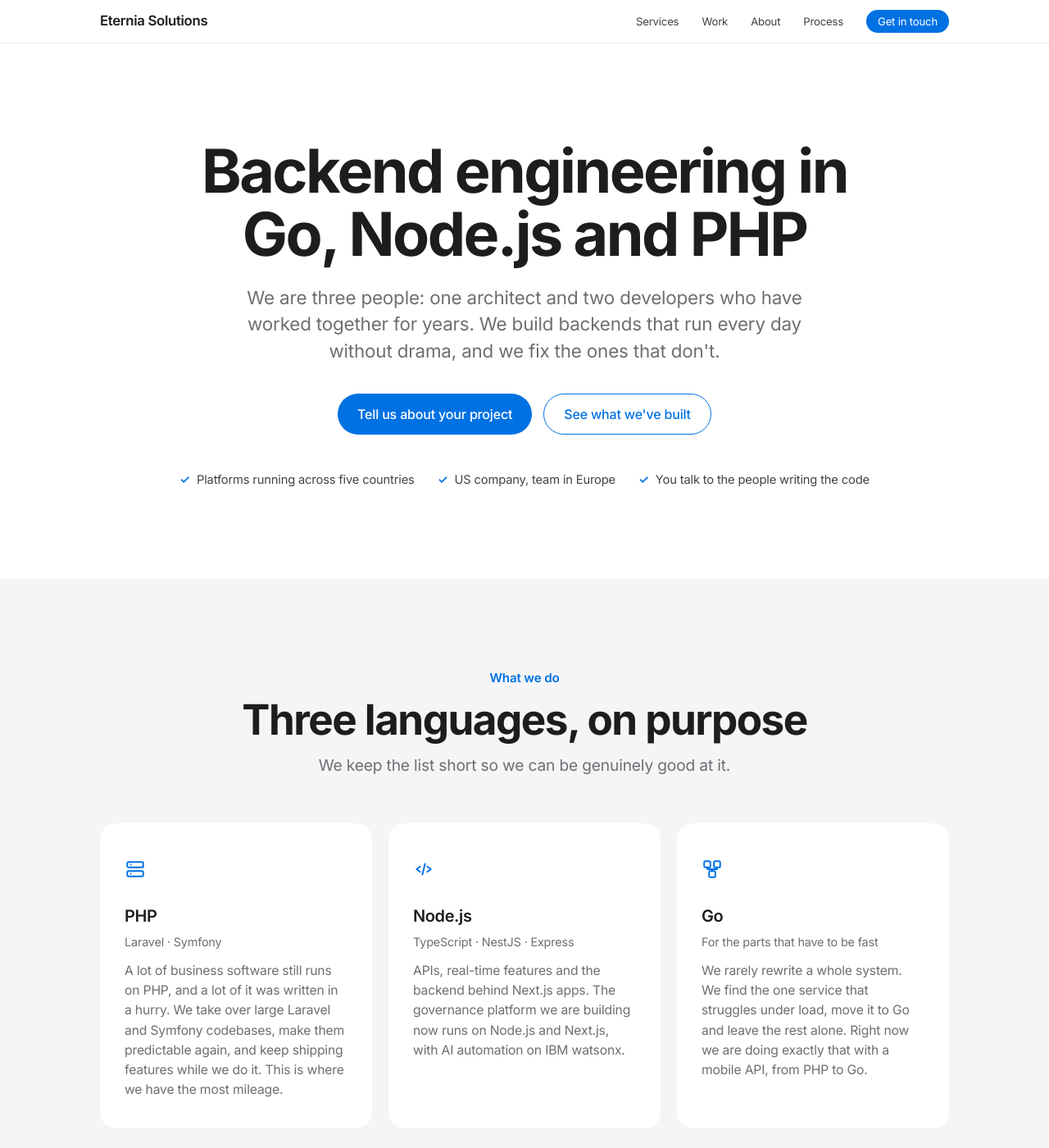
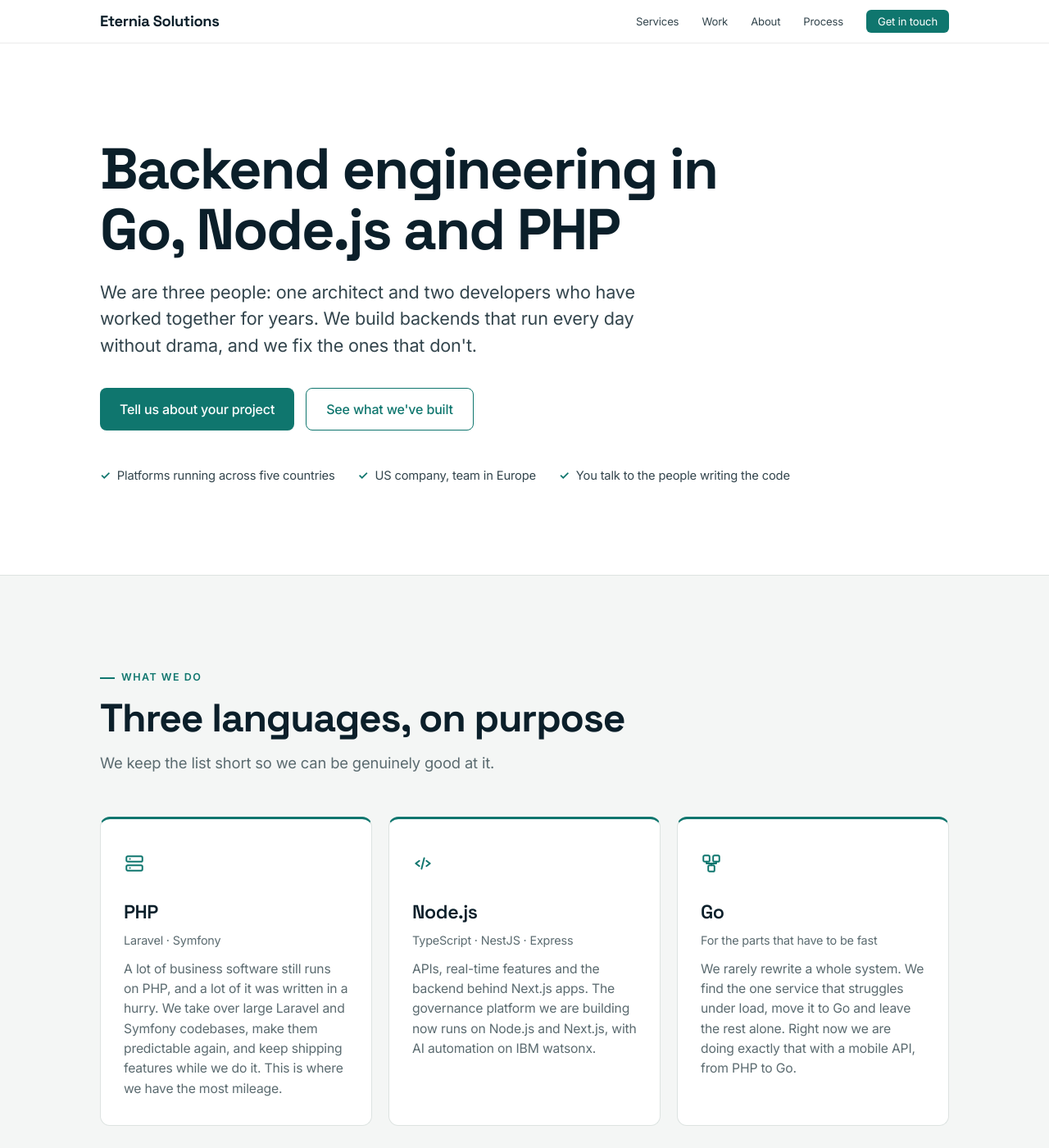
Before and after one commit to sjakovic/sjakovic.github.io, a Jekyll site: the page built from index.md, in a window 1280 px wide and 1400 px high. Shown: the whole window at 82% size. Built offline with Jekyll 4.4.1, drawn with Linux system fonts in a browser that asks for light colours.

Commit message:
Add files via upload

```diff
--- a/assets/css/site.css
+++ b/assets/css/site.css
@@ -1,14 +1,19 @@
-/* Eternia Solutions - light, Apple-style theme */
+/* Eternia Solutions - site theme */
+@import url('https://fonts.googleapis.com/css2?family=Space+Grotesk:wght@500;600;700&display=swap');
 :root {
     --bg: #ffffff;
-    --bg-alt: #f5f5f7;
-    --text: #1d1d1f;
-    --text-2: #424245;
-    --muted: #6e6e73;
-    --line: #d2d2d7;
-    --accent: #0071e3;
-    --accent-hover: #0077ed;
-    --radius: 20px;
+    --bg-alt: #f4f6f5;
+    --text: #0b1f2a;
+    --text-2: #33454d;
+    --muted: #5b6b70;
+    --line: #dde3e1;
+    --accent: #0f766e;
+    --accent-hover: #115e59;
+    --head: 'Space Grotesk', 'Inter', sans-serif;
+    --dark: #0b1f2a;
+    --dark-card: #12303c;
+    --dark-link: #5eead4;
+    --radius: 12px;
     --font: 'Inter', -apple-system, BlinkMacSystemFont, 'SF Pro Text', 'Segoe UI', Roboto, sans-serif;
 }
 
@@ -23,61 +28,62 @@ img { max-width: 100%; display: block; }
 /* Navigation */
 .navbar { position: fixed; top: 0; left: 0; right: 0; z-index: 100; background: rgba(255,255,255,0.8); backdrop-filter: saturate(180%) blur(20px); -webkit-backdrop-filter: saturate(180%) blur(20px); border-bottom: 1px solid rgba(0,0,0,0.08); }
 .nav-content { display: flex; align-items: center; justify-content: space-between; height: 52px; }
-.logo { font-weight: 600; font-size: 1.05rem; color: var(--text); letter-spacing: -0.02em; }
+.logo { font-family: var(--head); font-weight: 700; font-size: 1.15rem; color: var(--text); letter-spacing: -0.02em; }
 .logo:hover { text-decoration: none; }
 .nav-links { list-style: none; display: flex; align-items: center; gap: 28px; }
 .nav-links a { color: var(--text-2); font-size: 0.82rem; }
 .nav-links a:hover { color: var(--text); text-decoration: none; }
-.nav-links a.nav-cta { background: var(--accent); color: #fff; padding: 6px 14px; border-radius: 980px; }
+.nav-links a.nav-cta { background: var(--accent); color: #fff; padding: 6px 14px; border-radius: 6px; }
 .nav-links a.nav-cta:hover { background: var(--accent-hover); }
 .mobile-toggle { display: none; background: none; border: 0; font-size: 1.3rem; color: var(--text); cursor: pointer; }
 
 /* Buttons */
-.cta-group { display: flex; gap: 14px; justify-content: center; flex-wrap: wrap; margin-top: 36px; }
-.cta-button { display: inline-flex; align-items: center; gap: 6px; padding: 12px 24px; border-radius: 980px; font-size: 1rem; font-weight: 500; transition: background .2s; }
+.cta-group { display: flex; gap: 14px; flex-wrap: wrap; margin-top: 36px; }
+.cta-button { display: inline-flex; align-items: center; gap: 6px; padding: 13px 24px; border-radius: 8px; font-size: 1rem; font-weight: 500; transition: background .2s; }
 .cta-button:hover { text-decoration: none; }
 .cta-primary { background: var(--accent); color: #fff; }
 .cta-primary:hover { background: var(--accent-hover); }
 .cta-secondary { color: var(--accent); border: 1px solid var(--accent); }
-.cta-secondary:hover { background: rgba(0,113,227,0.06); }
+.cta-secondary:hover { background: rgba(15,118,110,0.07); }
 
 /* Hero */
-.hero { padding: 170px 0 110px; text-align: center; background: var(--bg); }
-.hero-content { max-width: 860px; margin: 0 auto; }
+.hero { padding: 170px 0 110px; background: var(--bg); border-bottom: 1px solid var(--line); }
+.hero-content { max-width: 860px; }
 .hero-badge { display: inline-block; color: var(--muted); font-size: 0.95rem; font-weight: 500; margin-bottom: 18px; }
-.hero h1 { font-size: clamp(2.6rem, 6vw, 4.6rem); font-weight: 700; line-height: 1.05; letter-spacing: -0.035em; margin-bottom: 22px; }
-.hero p { font-size: clamp(1.1rem, 2vw, 1.4rem); color: var(--muted); max-width: 700px; margin: 0 auto; line-height: 1.45; }
-.hero-credentials { list-style: none; display: flex; justify-content: center; flex-wrap: wrap; gap: 10px 28px; margin-top: 44px; color: var(--text-2); font-size: 0.92rem; }
+.hero h1 { font-family: var(--head); font-size: clamp(2.5rem, 5.8vw, 4.4rem); font-weight: 700; line-height: 1.05; letter-spacing: -0.03em; margin-bottom: 22px; }
+.hero p { font-size: clamp(1.1rem, 2vw, 1.35rem); color: var(--text-2); max-width: 680px; line-height: 1.5; }
+.hero-credentials { list-style: none; display: flex; flex-wrap: wrap; gap: 10px 28px; margin-top: 44px; color: var(--text-2); font-size: 0.92rem; }
 .hero-credentials li::before { content: '\2713'; color: var(--accent); margin-right: 8px; font-weight: 600; }
 
 /* Sections */
 .services, .work, .technologies, .about, .process-content { padding: 110px 0; }
 .services, .technologies { background: var(--bg-alt); }
-.section-header { text-align: center; margin-bottom: 56px; }
-.section-badge { display: block; color: var(--accent); font-size: 0.95rem; font-weight: 600; margin-bottom: 10px; }
-.section-header h2 { font-size: clamp(2rem, 4.5vw, 3.2rem); font-weight: 700; letter-spacing: -0.03em; line-height: 1.1; margin-bottom: 14px; }
-.section-header p { font-size: 1.2rem; color: var(--muted); max-width: 640px; margin: 0 auto; }
+.section-header { margin-bottom: 52px; max-width: 760px; }
+.section-badge { display: inline-block; color: var(--accent); font-size: 0.78rem; font-weight: 600; text-transform: uppercase; letter-spacing: 0.12em; margin-bottom: 14px; padding-left: 26px; position: relative; }
+.section-badge::before { content: ''; position: absolute; left: 0; top: 50%; width: 18px; height: 2px; background: var(--accent); }
+.section-header h2 { font-family: var(--head); font-size: clamp(2rem, 4.2vw, 3rem); font-weight: 700; letter-spacing: -0.025em; line-height: 1.1; margin-bottom: 14px; }
+.section-header p { font-size: 1.15rem; color: var(--muted); max-width: 640px; }
 
 /* Services */
 .services-grid { display: grid; grid-template-columns: repeat(3, 1fr); gap: 20px; }
-.service-card { background: var(--bg); border-radius: var(--radius); padding: 34px 30px; transition: transform .3s, box-shadow .3s; }
-.service-card:hover { transform: translateY(-4px); box-shadow: 0 14px 40px rgba(0,0,0,0.08); }
+.service-card { background: var(--bg); border: 1px solid var(--line); border-top: 3px solid var(--accent); border-radius: var(--radius); padding: 32px 28px; transition: box-shadow .3s; }
+.service-card:hover { box-shadow: 0 12px 32px rgba(11,31,42,0.08); }
 .service-icon { width: 44px; height: 44px; color: var(--accent); margin-bottom: 20px; display: flex; align-items: center; }
 .service-icon svg, .contact-icon svg { color: var(--accent); }
-.service-card h3 { font-size: 1.25rem; font-weight: 600; letter-spacing: -0.02em; margin-bottom: 10px; }
+.service-card h3 { font-family: var(--head); font-size: 1.45rem; font-weight: 600; letter-spacing: -0.02em; margin-bottom: 10px; }
 .service-card p { color: var(--muted); font-size: 0.98rem; line-height: 1.55; }
 
 /* Work */
 .work-grid { display: grid; grid-template-columns: repeat(2, 1fr); gap: 20px; }
-.work-card { background: var(--bg-alt); border-radius: var(--radius); padding: 40px 36px; }
+.work-card { background: var(--bg); border: 1px solid var(--line); border-radius: var(--radius); padding: 36px 34px; }
 .work-meta { font-size: 0.82rem; font-weight: 600; color: var(--muted); text-transform: uppercase; letter-spacing: 0.04em; margin-bottom: 12px; }
-.work-card h3 { font-size: 1.5rem; font-weight: 700; letter-spacing: -0.025em; line-height: 1.2; margin-bottom: 14px; }
+.work-card h3 { font-family: var(--head); font-size: 1.45rem; font-weight: 700; letter-spacing: -0.025em; line-height: 1.2; margin-bottom: 14px; }
 .work-card p { color: var(--text-2); font-size: 1rem; line-height: 1.6; margin-bottom: 18px; }
 .work-stack { font-size: 0.9rem; color: var(--accent); font-weight: 500; }
 
 /* Technologies */
 .tech-grid { display: grid; grid-template-columns: repeat(5, 1fr); gap: 16px; }
-.tech-category { background: var(--bg); border-radius: 16px; padding: 26px 22px; }
+.tech-category { background: var(--bg); border: 1px solid var(--line); border-radius: 12px; padding: 26px 22px; }
 .tech-category h3 { font-size: 0.95rem; font-weight: 600; margin-bottom: 14px; }
 .tech-category ul { list-style: none; }
 .tech-category li { color: var(--muted); font-size: 0.92rem; padding: 4px 0; }
@@ -86,25 +92,25 @@ img { max-width: 100%; display: block; }
 .about-content { max-width: 760px; margin: 0 auto; }
 .about-content p { font-size: 1.15rem; color: var(--text-2); line-height: 1.65; margin-bottom: 22px; }
 .about-content p:first-of-type { font-size: 1.4rem; color: var(--text); font-weight: 600; letter-spacing: -0.02em; line-height: 1.4; }
-.founder-card { max-width: 760px; margin: 48px auto 0; display: flex; gap: 32px; align-items: flex-start; background: var(--bg-alt); border-radius: var(--radius); padding: 36px; }
+.founder-card { max-width: 760px; margin: 48px auto 0; display: flex; gap: 32px; align-items: flex-start; background: var(--bg-alt); border: 1px solid var(--line); border-radius: var(--radius); padding: 36px; }
 .founder-photo { width: 120px; height: 120px; border-radius: 50%; object-fit: cover; flex-shrink: 0; }
 .founder-label { font-size: 0.82rem; font-weight: 600; color: var(--muted); text-transform: uppercase; letter-spacing: 0.04em; }
-.founder-text h3 { font-size: 1.6rem; font-weight: 700; letter-spacing: -0.025em; margin: 4px 0 2px; }
+.founder-text h3 { font-family: var(--head); font-size: 1.6rem; font-weight: 700; letter-spacing: -0.025em; margin: 4px 0 2px; }
 .founder-role { color: var(--muted); margin-bottom: 12px; }
 .founder-text p { color: var(--text-2); line-height: 1.6; }
 .founder-link { display: inline-block; margin-top: 12px; font-weight: 500; }
 
 /* Contact */
-.contact-section { padding: 110px 0; background: var(--text); color: #f5f5f7; text-align: center; }
-.contact-content h2 { font-size: clamp(2rem, 4.5vw, 3.2rem); font-weight: 700; letter-spacing: -0.03em; margin-bottom: 14px; }
-.contact-content > p { color: #a1a1a6; font-size: 1.2rem; max-width: 620px; margin: 0 auto 52px; }
+.contact-section { padding: 110px 0; background: var(--dark); color: #f1f5f4; text-align: center; }
+.contact-content h2 { font-family: var(--head); font-size: clamp(2rem, 4.5vw, 3.2rem); font-weight: 700; letter-spacing: -0.03em; margin-bottom: 14px; }
+.contact-content > p { color: #9fb3b8; font-size: 1.2rem; max-width: 620px; margin: 0 auto 52px; }
 .contact-methods { display: grid; grid-template-columns: repeat(3, 1fr); gap: 20px; }
-.contact-method { background: #2c2c2e; border-radius: var(--radius); padding: 32px 24px; }
+.contact-method { background: var(--dark-card); border: 1px solid #1d4250; border-radius: var(--radius); padding: 32px 24px; }
 .contact-icon { display: flex; justify-content: center; margin-bottom: 14px; }
-.contact-icon svg { color: #2997ff; }
-.contact-method h3 { font-size: 1.05rem; font-weight: 600; margin-bottom: 8px; color: #f5f5f7; }
-.contact-method p { color: #a1a1a6; font-size: 0.95rem; line-height: 1.55; }
-.contact-method a { color: #2997ff; font-size: 0.98rem; }
+.contact-icon svg { color: var(--dark-link); }
+.contact-method h3 { font-size: 1.05rem; font-weight: 600; margin-bottom: 8px; color: #f1f5f4; }
+.contact-method p { color: #9fb3b8; font-size: 0.95rem; line-height: 1.55; }
+.contact-method a { color: var(--dark-link); font-size: 0.98rem; }
 
 /* Footer */
 .footer { background: var(--bg-alt); padding: 52px 0 30px; font-size: 0.82rem; color: var(--muted); }
@@ -120,17 +126,18 @@ img { max-width: 100%; display: block; }
 .footer-bottom { padding-top: 20px; }
 
 /* Inner pages (process, privacy, terms) */
-header { padding: 150px 0 70px; text-align: center; }
-.header-content h1, .founder-intro h1, .page-header h1 { font-size: clamp(2.4rem, 5.5vw, 4rem); font-weight: 700; letter-spacing: -0.035em; line-height: 1.08; margin-bottom: 16px; }
-.header-content p { font-size: 1.3rem; color: var(--muted); max-width: 640px; margin: 0 auto; }
+header { padding: 150px 0 60px; }
+.header-content { max-width: 820px; }
+.header-content h1, .founder-intro h1, .page-header h1 { font-family: var(--head); font-size: clamp(2.4rem, 5.5vw, 4rem); font-weight: 700; letter-spacing: -0.035em; line-height: 1.08; margin-bottom: 16px; }
+.header-content p { font-size: 1.25rem; color: var(--muted); max-width: 640px; }
 .process-content { padding-top: 40px; }
 .process-intro { max-width: 760px; margin: 0 auto 60px; text-align: center; }
 .process-intro h2 { font-size: 2rem; font-weight: 700; letter-spacing: -0.025em; margin-bottom: 14px; }
 .process-intro p { color: var(--text-2); font-size: 1.12rem; line-height: 1.65; }
-.process-steps { max-width: 820px; margin: 0 auto; display: flex; flex-direction: column; gap: 18px; }
-.process-step { display: flex; gap: 26px; background: var(--bg-alt); border-radius: var(--radius); padding: 34px; }
-.step-number { flex-shrink: 0; width: 44px; height: 44px; border-radius: 50%; background: var(--accent); color: #fff; font-weight: 600; display: flex; align-items: center; justify-content: center; }
-.step-content h3 { font-size: 1.35rem; font-weight: 700; letter-spacing: -0.02em; margin-bottom: 8px; }
+.process-steps { max-width: 820px; display: flex; flex-direction: column; gap: 18px; }
+.process-step { display: flex; gap: 26px; background: var(--bg); border: 1px solid var(--line); border-radius: var(--radius); padding: 32px; }
+.step-number { flex-shrink: 0; width: 40px; height: 40px; border-radius: 8px; font-family: var(--head); background: var(--accent); color: #fff; font-weight: 600; display: flex; align-items: center; justify-content: center; }
+.step-content h3 { font-family: var(--head); font-size: 1.35rem; font-weight: 700; letter-spacing: -0.02em; margin-bottom: 8px; }
 .step-content p { color: var(--text-2); margin-bottom: 12px; }
 .step-content ul { padding-left: 20px; color: var(--muted); margin-bottom: 14px; }
 .step-content li { padding: 2px 0; }
@@ -141,8 +148,8 @@ header { padding: 150px 0 70px; text-align: center; }
 .benefit-item { background: var(--bg-alt); border-radius: var(--radius); padding: 28px; }
 .benefit-item h3 { font-size: 1.1rem; font-weight: 600; margin-bottom: 8px; }
 .benefit-item p { color: var(--muted); font-size: 0.97rem; }
-.cta-section { margin: 90px auto 0; max-width: 760px; text-align: center; background: var(--bg-alt); border-radius: var(--radius); padding: 56px 32px; }
-.cta-section h2 { font-size: 2rem; font-weight: 700; letter-spacing: -0.025em; margin-bottom: 12px; }
+.cta-section { margin: 60px 0 0; max-width: 820px; text-align: center; background: var(--bg-alt); border: 1px solid var(--line); border-radius: var(--radius); padding: 56px 32px; }
+.cta-section h2 { font-family: var(--head); font-size: 2rem; font-weight: 700; letter-spacing: -0.025em; margin-bottom: 12px; }
 .cta-section p { color: var(--muted); font-size: 1.1rem; }
 .privacy-content, .terms-content { padding: 20px 0 100px; }
 .content-wrapper { max-width: 760px; margin: 0 auto; color: var(--text-2); line-height: 1.7; }
@@ -176,10 +183,12 @@ header { padding: 150px 0 70px; text-align: center; }
 
 /* Services extras */
 .service-sub { color: var(--muted); font-size: 0.9rem; margin: -4px 0 12px; }
-.services-extra { max-width: 760px; margin: 48px auto 0; text-align: center; }
+.services-extra { max-width: 760px; margin: 44px 0 0; }
 .services-extra p { font-size: 1.15rem; color: var(--text-2); margin-bottom: 12px; }
 .services-extra strong { color: var(--text); }
 .services-also { font-size: 0.98rem !important; color: var(--muted) !important; }
 .about .founder-card { margin: 0 auto 40px; }
 .about-content p:first-of-type { font-size: 1.15rem; color: var(--text-2); font-weight: 400; letter-spacing: -0.01em; line-height: 1.65; }
-.about-content { text-align: center; }
+.about-content { text-align: left; max-width: 760px; margin: 0; }
+.about .founder-card { margin: 0 0 36px; }
+.process-content .cta-group { justify-content: center; }
```
